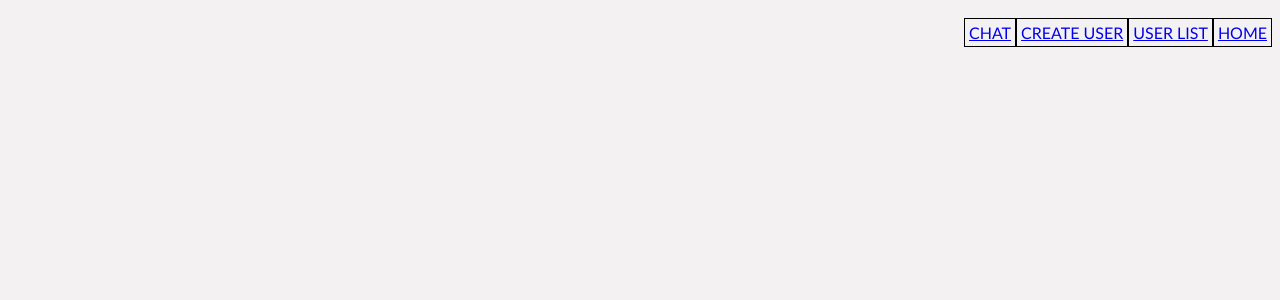
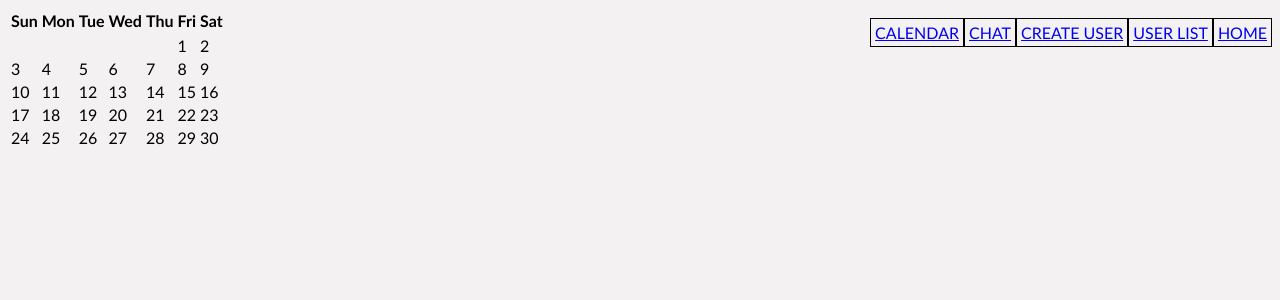
Before and after one commit to uliaka/react-garden-app, a React (Create React App) app in the folder client/: page /calendar in a window 1280 px wide. Shown: the top 300 px of the page. Built offline with nearby package versions, Linux system fonts and the light colour scheme.

Commit message:
Add my calendar

```diff
--- a/client/package.json
+++ b/client/package.json
@@ -3,6 +3,8 @@
   "version": "0.1.0",
   "private": true,
   "dependencies": {
+    "@material-ui/core": "^4.6.0",
+    "@material-ui/icons": "^4.5.1",
     "@y0c/react-datepicker": "^1.0.1",
     "axios": "^0.18.0",
     "moment": "^2.24.0",
--- a/client/src/App.js
+++ b/client/src/App.js
@@ -9,6 +9,7 @@ import { UserProvider } from './UserProvider'
 import { MessageProvider } from './MessageProvider';
 import ReactDOM from 'react-dom';
 import { BrowserRouter } from "react-router-dom";
+import MyCalendar from '../src/components/MyCalendar/MyCalendar.js';
 
 function App() {
   return (
@@ -26,6 +27,9 @@ function App() {
         <span className="nav-link">
           <Link to="/chat">Chat</Link>
         </span>
+        <span className="nav-link">
+          <Link to="/calendar">Calendar</Link>
+        </span>
       </div>
       <Switch>
         <Route exact path="/" component={Home} />
@@ -33,6 +37,7 @@ function App() {
         <Route path="/create" component={CreateUser} />
         <MessageProvider>
         <Route path="/chat" component={Chat} />
+        <Route path="/calendar" component={MyCalendar} />
         </MessageProvider>
       </Switch>
     </UserProvider>
--- a/client/src/components/Chat/Chat.js
+++ b/client/src/components/Chat/Chat.js
@@ -8,6 +8,7 @@ import avatarUser from '../../img/avatar-user.png';
 import InputMessage from './InputMessage.js';
 import MessageList from './MessageList.js';
 import ChatList from './ChatList.js'
+
 
 
 class Chat extends React.Component {
--- /dev/null
+++ b/client/src/components/MyCalendar/MyCalendar.js
@@ -0,0 +1,86 @@
+import React from 'react';
+import moment from 'moment';
+import Paper from '@material-ui/core/Paper';
+import Grid from '@material-ui/core/Grid';
+
+export default class MyCalendar extends React.Component {
+  constructor(props) {
+    super(props);
+
+    this.state = {
+      date: moment()
+    }
+    this.getDaysInMounth = this.getDaysInMounth.bind(this)
+    this.firstDayOfMonth = this.firstDayOfMonth.bind(this)
+  }
+  getCurrentDate() {
+    return moment().date()
+  }
+  getDaysInMounth() {
+    return moment().daysInMonth();;
+  }
+
+  firstDayOfMonth() {
+    const firstDayOfMonth = moment(this.state.date).startOf('month').format('d');
+    return firstDayOfMonth
+  }
+
+  render() {
+    const daysName = moment.weekdaysShort()
+    const weekDaysName = daysName.map(day => {
+      return (
+        <th key={day}>
+          {day}
+        </th>
+      );
+    });
+
+    let emptyDayOfMounth = [];
+    for (let i = 0; i < this.firstDayOfMonth(); i++) {
+      emptyDayOfMounth.push(
+        <td>{""}</td>
+      );
+    }
+
+    let daysInMonth = [];
+    for (let d = 1; d <= this.getDaysInMounth(); d++) {
+      daysInMonth.push(
+        <td key={d}>
+          {d}
+        </td>
+      );
+    }
+
+    var totalGrid = [...emptyDayOfMounth, ...daysInMonth];
+    let rows = [];
+    let cells = [];
+    console.log("totalGrid", totalGrid)
+    totalGrid.forEach((row, i) => {
+      if (i % 7 !== 0) {
+        cells.push(row);
+      } else {
+        rows.push(cells);
+        cells = [];
+        cells.push(row);
+      }
+      if (i === totalGrid.length - 1) {
+        rows.push(cells);
+      }
+    });
+
+    let viewDaysInMounth = rows.map((d, i) => {
+      return <tr>{d}</tr>;
+    });
+
+    return (
+      <div className='my-calendar'>
+        <table>
+          <thead>
+            <tr>{weekDaysName}</tr>
+          </thead>
+          <tbody>{viewDaysInMounth}</tbody>
+        </table>
+      </div>
+    );
+  }
+}
```
Also changed, not shown: 2 other files (tests, documents, lock files or other folders).
